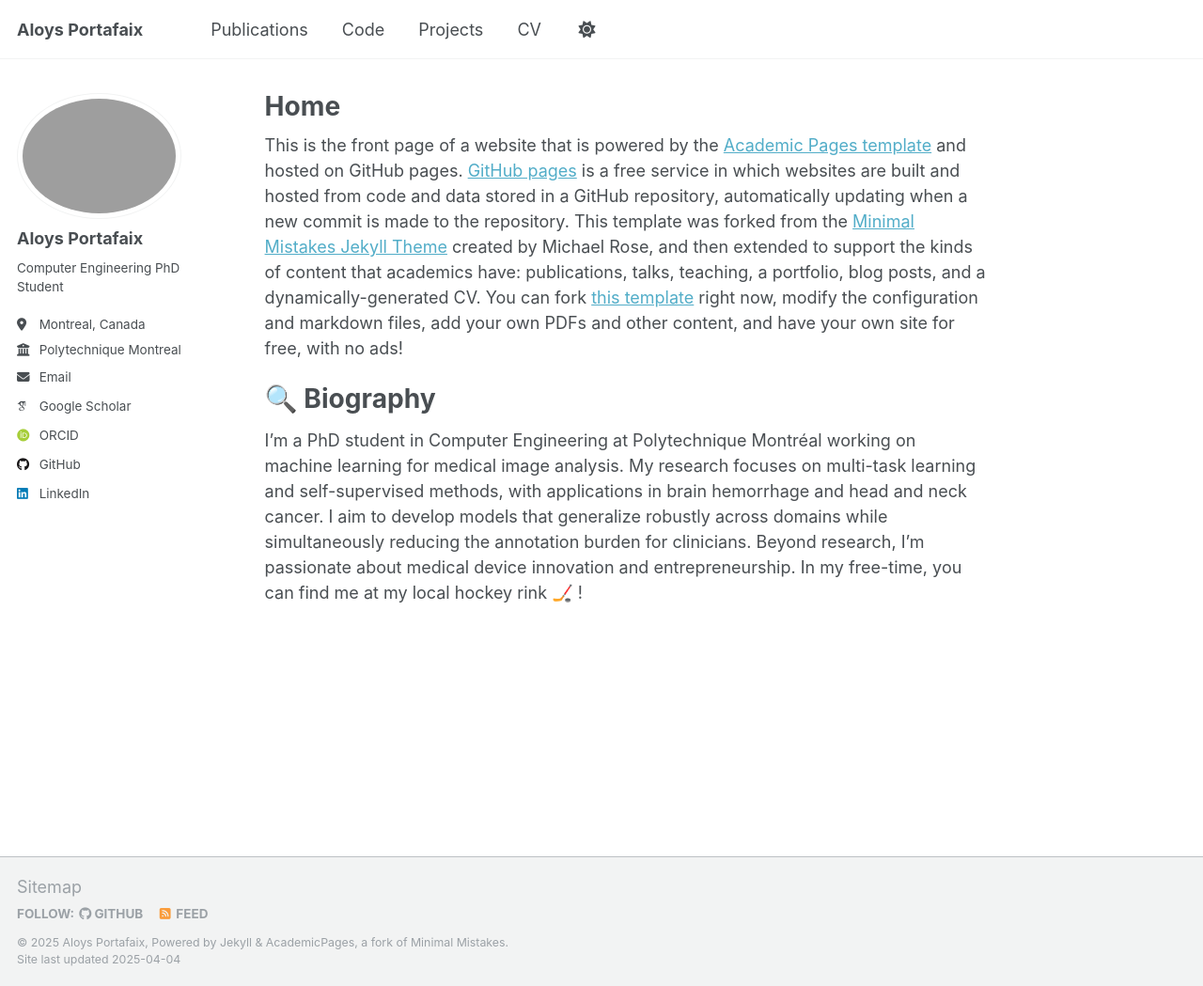
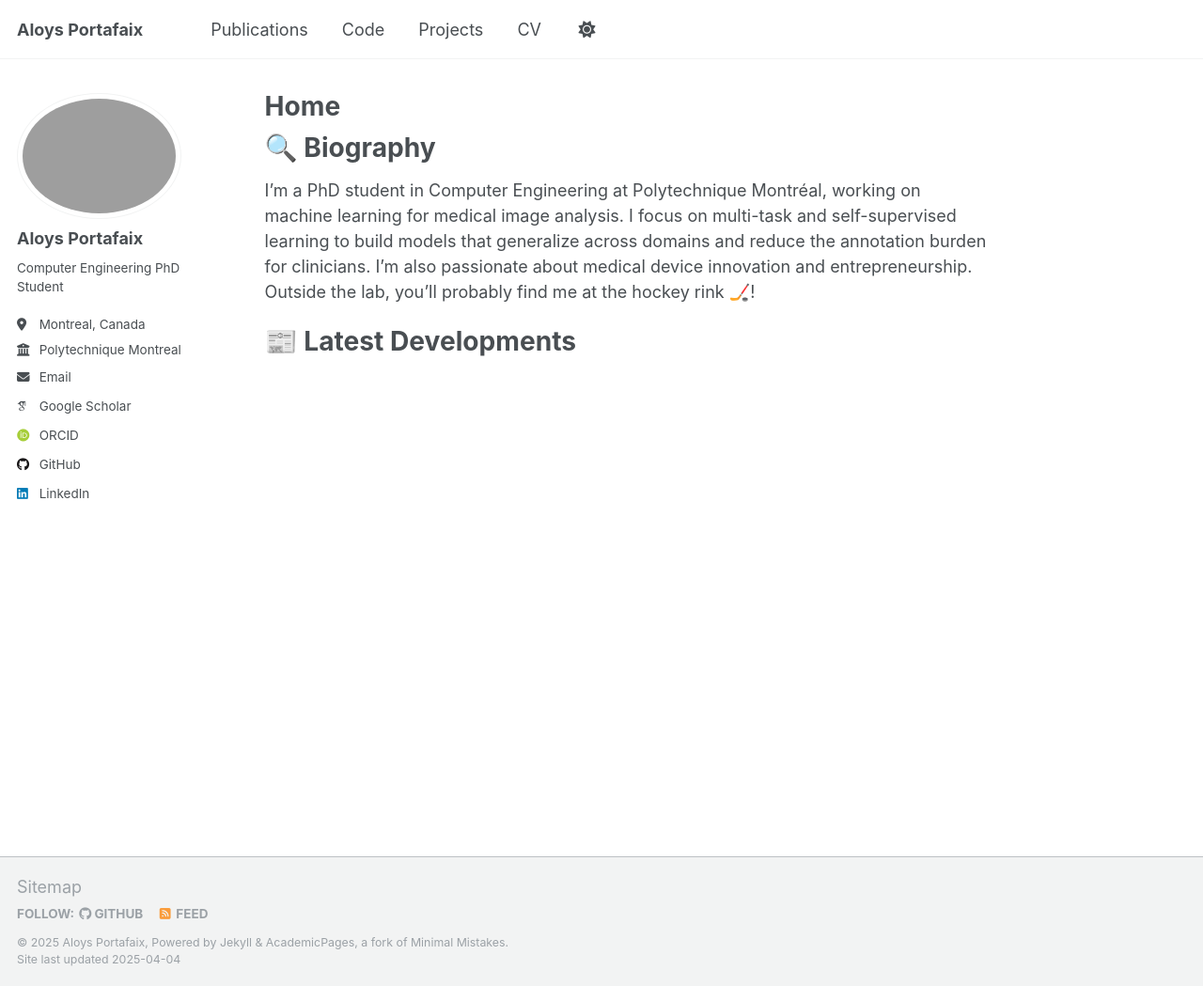
Before and after one commit to aloyspx/aloyspx.github.io, a Jekyll site: the page built from _pages/about.md, in a window 1280 px wide and 1049 px high. Shown: the whole window at 94% size. Built offline with Jekyll 4.4.1, drawn with Linux system fonts in a browser that asks for light colours; some web fonts are replaced.

Commit message:
initial commit

```diff
--- a/_pages/about.md
+++ b/_pages/about.md
@@ -7,9 +7,10 @@ redirect_from:
   - /about.html
 ---
 
-This is the front page of a website that is powered by the [Academic Pages template](https://github.com/academicpages/academicpages.github.io) and hosted on GitHub pages. [GitHub pages](https://pages.github.com) is a free service in which websites are built and hosted from code and data stored in a GitHub repository, automatically updating when a new commit is made to the repository. This template was forked from the [Minimal Mistakes Jekyll Theme](https://mmistakes.github.io/minimal-mistakes/) created by Michael Rose, and then extended to support the kinds of content that academics have: publications, talks, teaching, a portfolio, blog posts, and a dynamically-generated CV. You can fork [this template](https://github.com/academicpages/academicpages.github.io) right now, modify the configuration and markdown files, add your own PDFs and other content, and have your own site for free, with no ads!
-
 🔍 Biography
 ======
 
-I'm a PhD student in Computer Engineering at Polytechnique Montréal working on machine learning for medical image analysis. My research focuses on multi-task learning and self-supervised methods, with applications in brain hemorrhage and head and neck cancer. I aim to develop models that generalize robustly across domains while simultaneously reducing the annotation burden for clinicians. Beyond research, I'm passionate about medical device innovation and entrepreneurship. In my free-time, you can find me at my local hockey rink 🏒 !
+I'm a PhD student in Computer Engineering at Polytechnique Montréal, working on machine learning for medical image analysis. I focus on multi-task and self-supervised learning to build models that generalize across domains and reduce the annotation burden for clinicians. I'm also passionate about medical device innovation and entrepreneurship. Outside the lab, you’ll probably find me at the hockey rink 🏒!
+
+📰 Latest Developments
+======
```
